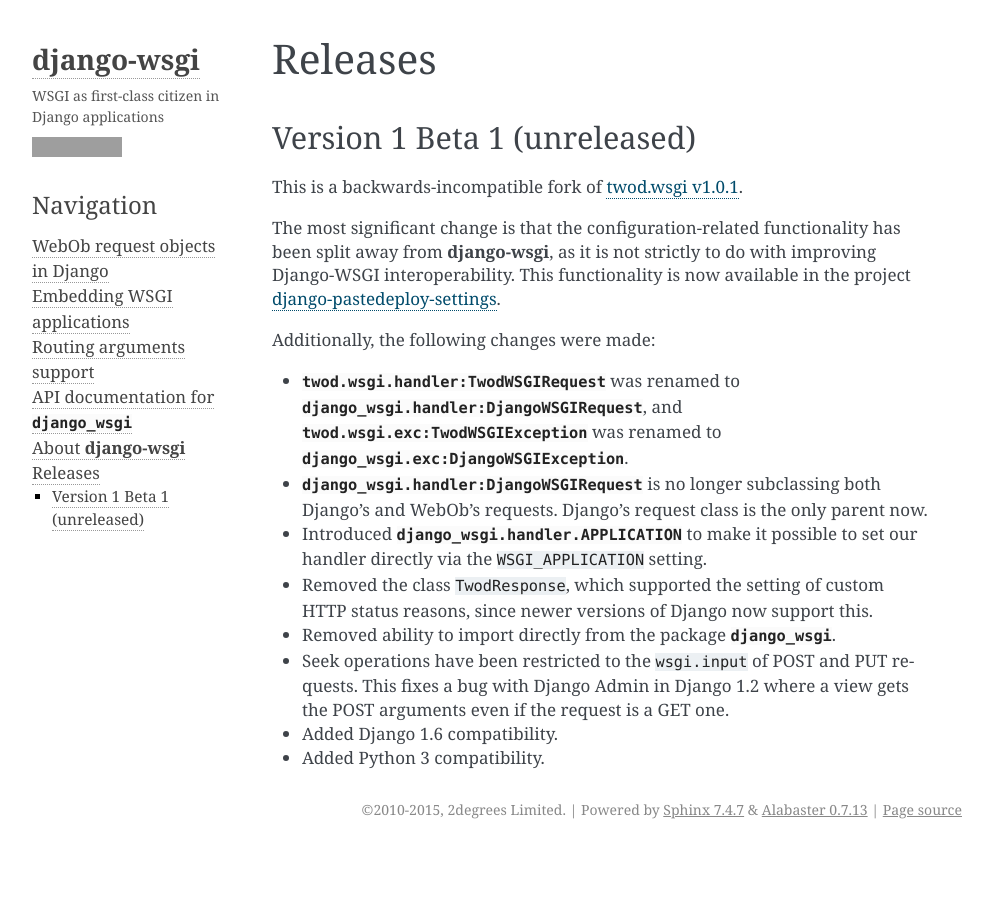
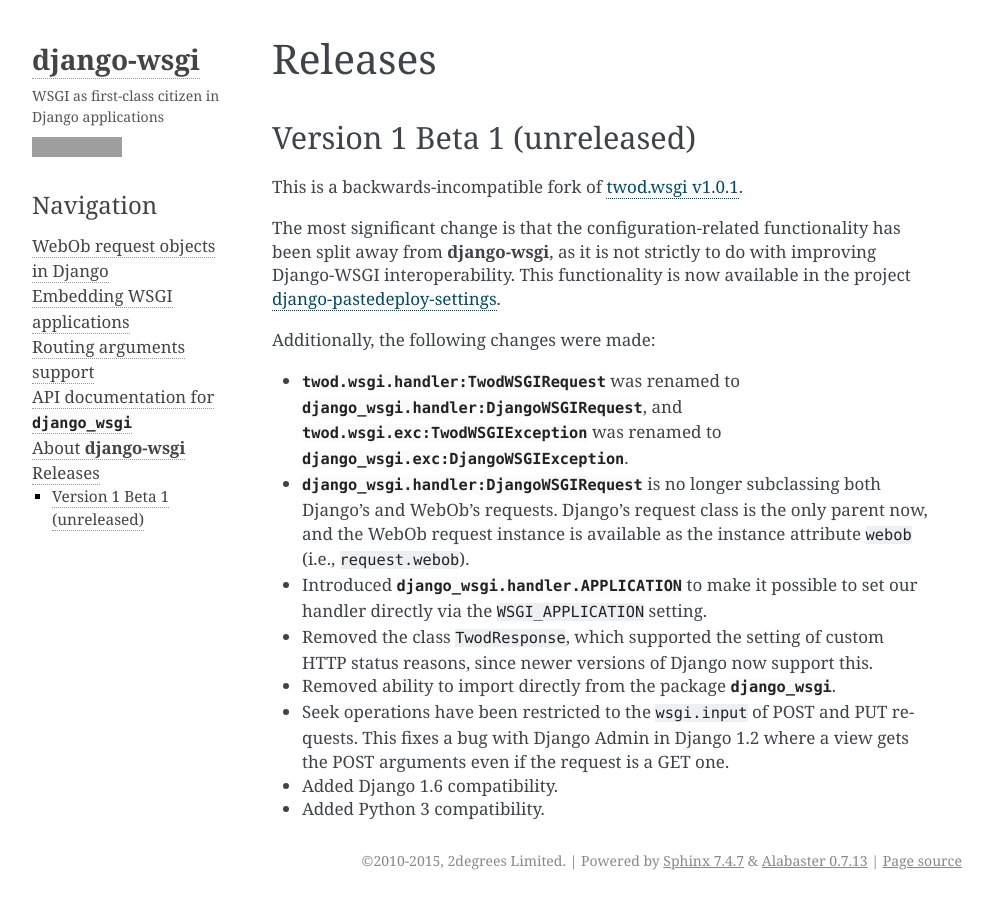
Before and after one commit to 2degrees/django-wsgi, a Sphinx documentation site: the page built from docs/source/changelog.rst, in a window 1280 px wide. Shown: the whole page, without its empty margins (148-1141 px from the left). Built offline with Sphinx 7.4.7, drawn with Linux system fonts in a browser that asks for light colours; grey boxes are pictures that could not be loaded.

Commit message:
Clarified change in changelog

```diff
--- a/docs/source/changelog.rst
+++ b/docs/source/changelog.rst
@@ -21,7 +21,9 @@
   :class:`twod.wsgi.exc:TwodWSGIException` was renamed to
   :class:`django_wsgi.exc:DjangoWSGIException`.
 * :class:`django_wsgi.handler:DjangoWSGIRequest` is no longer subclassing both
-  Django's and WebOb's requests. Django's request class is the only parent now.
+  Django's and WebOb's requests. Django's request class is the only parent now,
+  and the WebOb request instance is available as the instance attribute
+  ``webob`` (i.e., ``request.webob``).
 * Introduced :data:`django_wsgi.handler.APPLICATION` to make it possible to
   set our handler directly via the ``WSGI_APPLICATION`` setting.
 * Removed the class ``TwodResponse``, which supported the setting of custom
```
